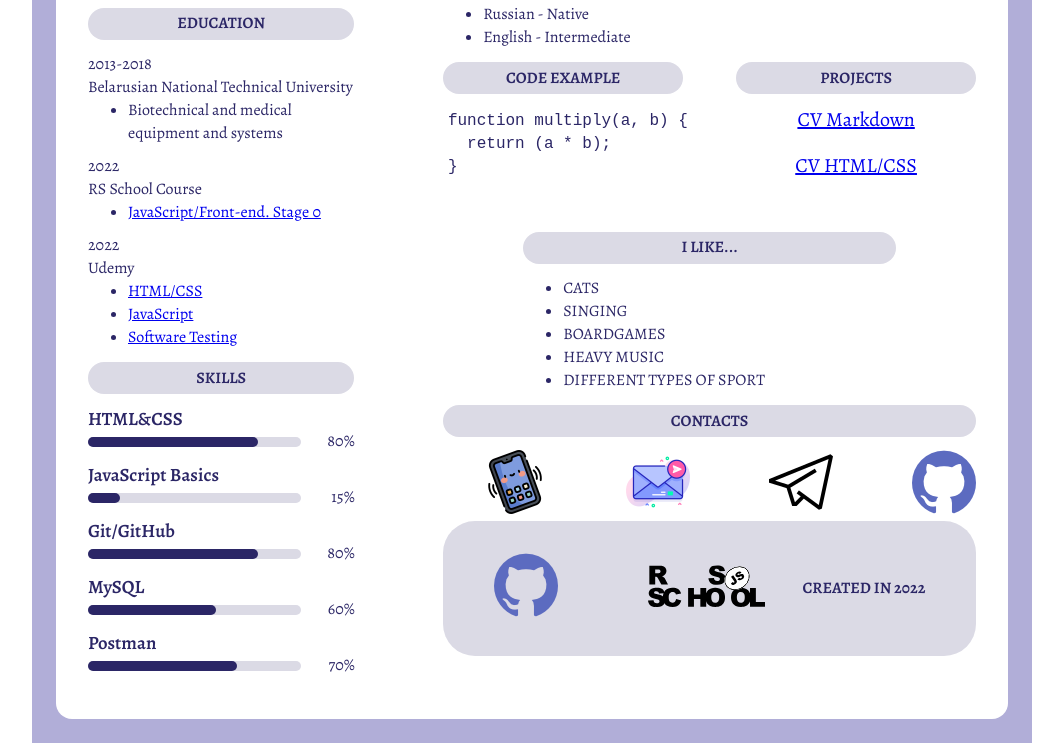
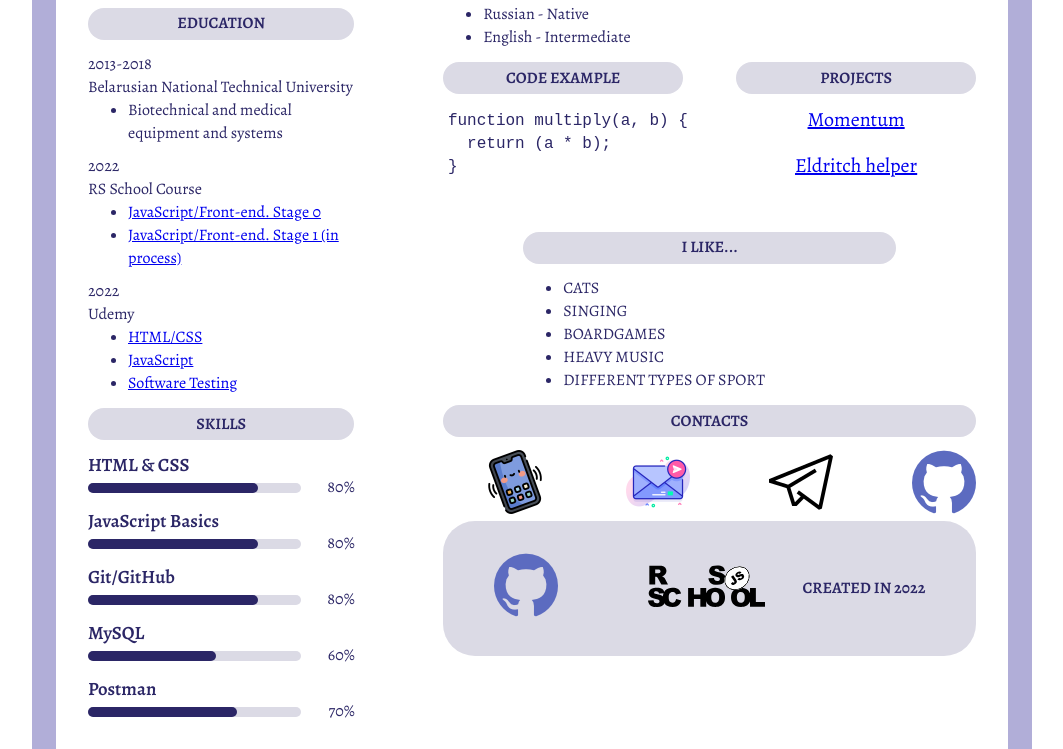
Before and after one commit to potatosim/rsschool-cv, a plain HTML site: page index.html in a window 1280 px wide. Shown: the part 457-1206 px from the top of the page, without its empty margins (108-1171 px from the left). Drawn offline with nearby package versions, Linux system fonts and the light colour scheme.

Commit message:
refactor: add projects, change progress

```diff
--- a/index.html
+++ b/index.html
@@ -35,7 +35,10 @@
 						RS School Course
 						<ul>
 							<li>
-								<a href="https://rs.school/js-stage0/">JavaScript/Front-end. Stage 0</a>
+								<a href="https://app.rs.school/certificate/kumkr5mv" target="_blank">JavaScript/Front-end. Stage 0</a>
+							</li>
+							<li>
+								<a href="https://rs.school/js/" target="_blank">JavaScript/Front-end. Stage 1 (in process)</a>
 							</li>
 						</ul>
 					</div>
@@ -45,13 +48,13 @@
 						Udemy
 						<ul>
 							<li>
-								<a href="https://www.udemy.com/course/webdeveloper/">HTML/CSS</a>
+								<a href="https://www.udemy.com/course/webdeveloper/" target="_blank">HTML/CSS</a>
 							</li>
 							<li>
-								<a href="https://www.udemy.com/course/javascript_full/">JavaScript</a>
+								<a href="https://www.udemy.com/course/javascript_full/" target="_blank">JavaScript</a>
 							</li>
 							<li>
-								<a href="https://www.udemy.com/course/software-manual-testing-web-mobile-api/">Software
+								<a href="https://www.udemy.com/course/software-manual-testing-web-mobile-api/" target="_blank">Software
 									Testing</a>
 							</li>
 						</ul>
@@ -61,7 +64,7 @@
 					<h2 class="section-header">Skills</h2>
 					<ul class="skill-list">
 						<li class="skill-item">
-							<h3 class="skill-header">HTML&CSS</h3>
+							<h3 class="skill-header">HTML &amp; CSS</h3>
 							<div class="progress-bar">
 								<div class="progress-wrapper">
 									<div class="progress"></div>
@@ -78,7 +81,7 @@
 									<div class="progress"></div>
 								</div>
 								<div class="progress-value">
-									15%
+									80%
 								</div>
 							</div>
 						</li>
@@ -178,9 +181,9 @@
 					<section class="projects flex-section" id="projects">
 						<h2 class="section-header">Projects</h2>
 						<div class="project-item">
-							<a href="https://potatosim.github.io/rsschool-cv/cv" target="_blank">CV Markdown</a>
+							<a href="https://potatosim-momentum.netlify.app/" target="_blank">Momentum</a>
 							<br>
-							<a href="https://potatosim.github.io/rsschool-cv/">CV HTML/CSS</a>
+							<a href="https://potatosim-codejam-eldritch.netlify.app/" target="_blank">Eldritch helper</a>
 						</div>
 					</section>
 					<section class="hobbies flex-section" id="hobbies">
--- a/styles/style.css
+++ b/styles/style.css
@@ -123,7 +123,7 @@ ul {
 }
 
 .skill-section:nth-child(3) .skill-item:nth-child(2) .progress {
-    width: 15%;
+    width: 80%;
 }
 
 .skill-section:nth-child(3) .skill-item:nth-child(3) .progress {
```
